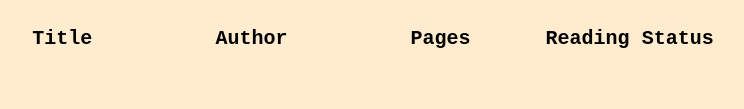
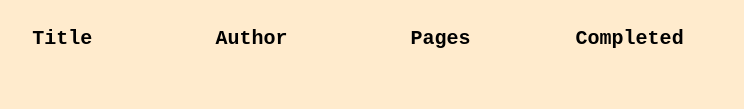
Before and after one commit to tzuhwan/library-app, a plain HTML site: page index.html in a window 1280 px wide. Shown: the part 190-299 px from the top of the page, without its empty margins (294-1038 px from the left). Drawn offline with Linux system fonts and the light colour scheme; no server answers.

Commit message:
Edited table header

```diff
--- a/index.html
+++ b/index.html
@@ -23,7 +23,7 @@
                     <th>Title</th>
                     <th>Author</th>
                     <th>Pages</th>
-                    <th>Reading Status</th>
+                    <th>Completed</th>
                 </tr>
             </thead>
         </table>
```
